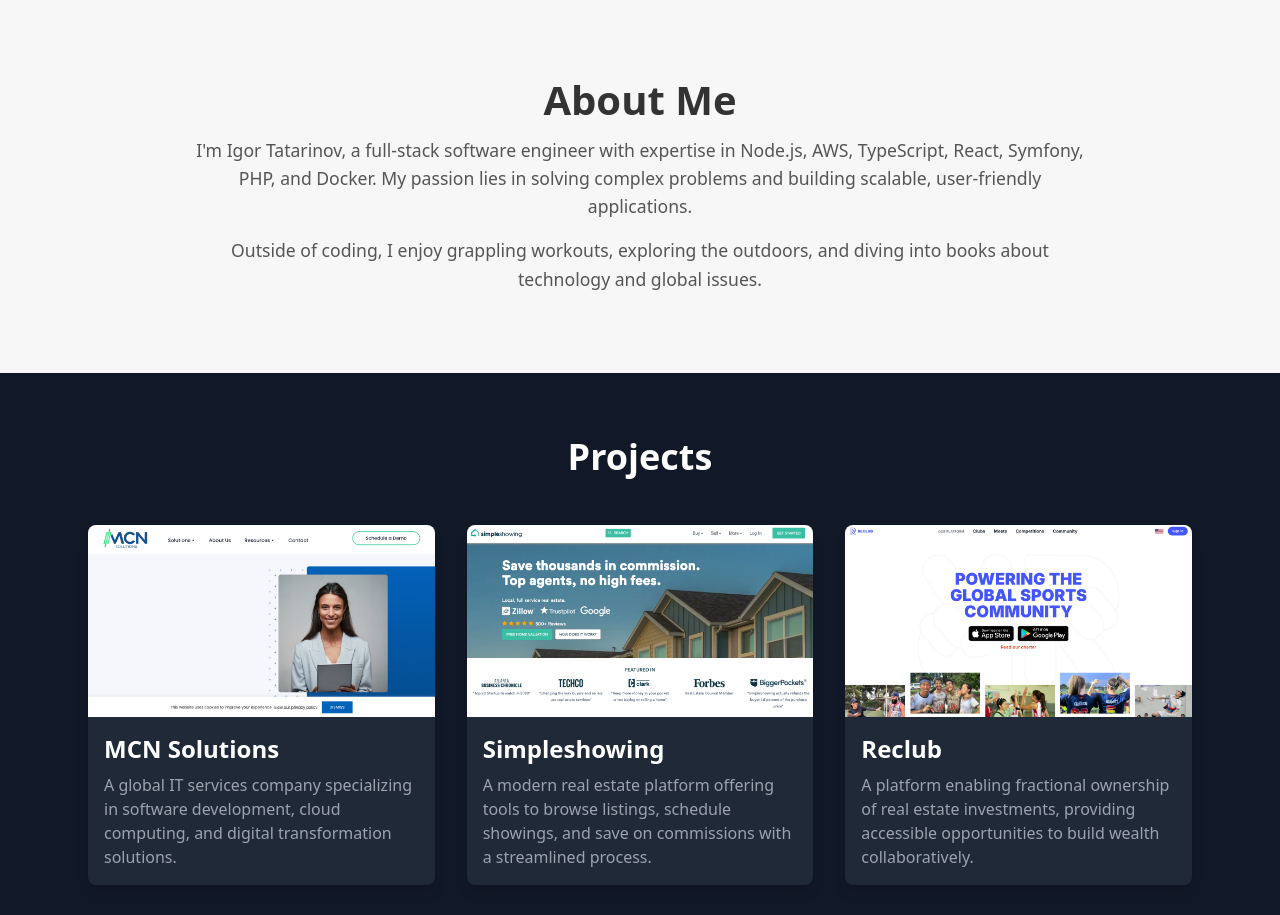
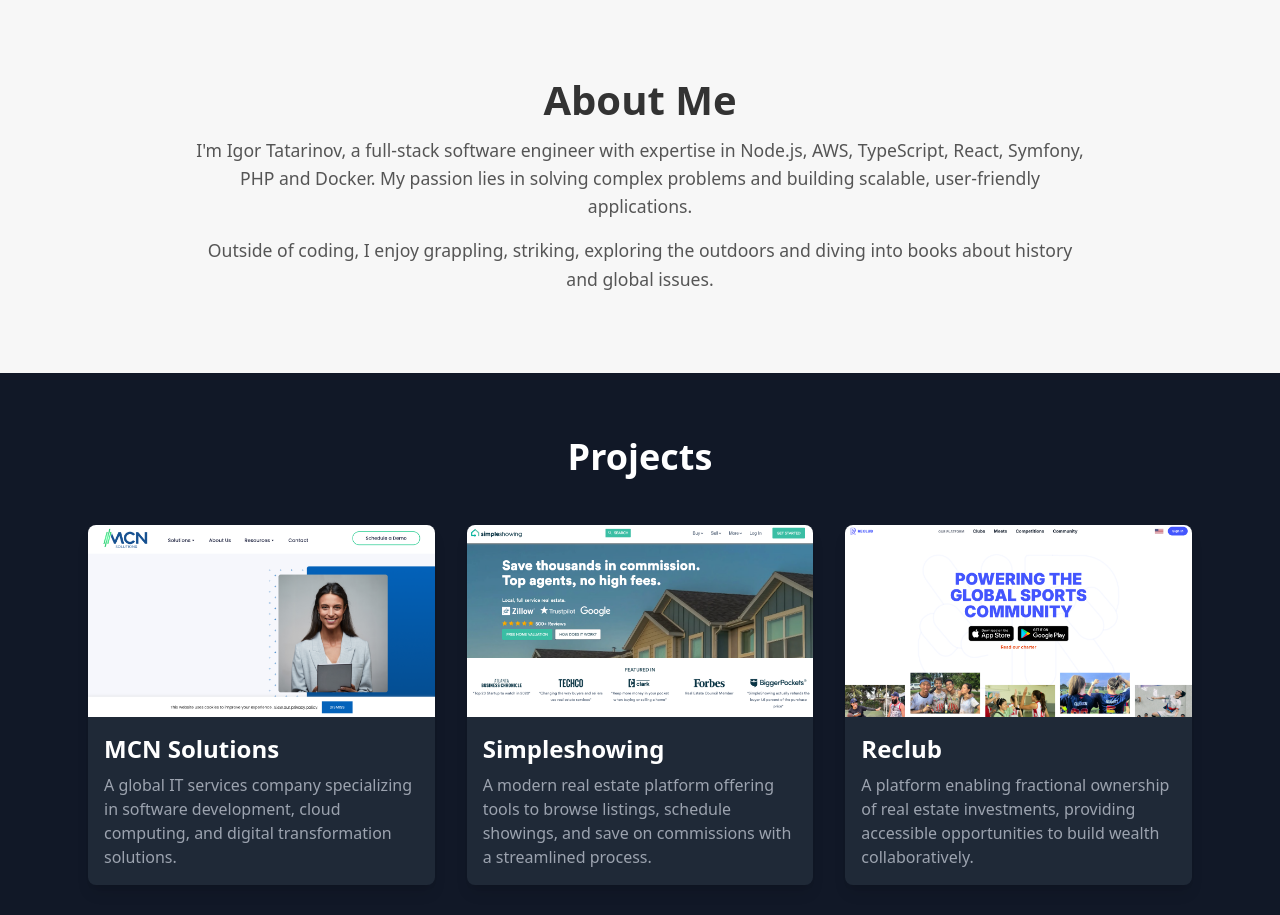
Before and after one commit to igor-tanv/my-portfolio, a Next.js app: page / in a window 1280 px wide. Shown: the part 800-1715 px from the top of the page. Built offline with nearby package versions, Linux system fonts and the light colour scheme.

Commit message:
emailJS template added, updated about me

```diff
--- a/package.json
+++ b/package.json
@@ -9,6 +9,7 @@
     "lint": "next lint"
   },
   "dependencies": {
+    "@emailjs/browser": "^4.4.1",
     "next": "15.1.2",
     "puppeteer": "^23.11.1",
     "react": "^19.0.0",
--- a/src/app/components/about.tsx
+++ b/src/app/components/about.tsx
@@ -12,13 +12,13 @@ const About = () => {
         </h2>
         <p className="text-lg md:text-xl text-gray-600 leading-relaxed">
           I&#39;m Igor Tatarinov, a full-stack software engineer with expertise in
-          Node.js, AWS, TypeScript, React, Symfony, PHP, and Docker. My passion
+          Node.js, AWS, TypeScript, React, Symfony, PHP and Docker. My passion
           lies in solving complex problems and building scalable, user-friendly
           applications.
         </p>
         <p className="text-lg md:text-xl text-gray-600 leading-relaxed mt-4">
-          Outside of coding, I enjoy grappling workouts, exploring the outdoors,
-          and diving into books about technology and global issues.
+          Outside of coding, I enjoy grappling, striking, exploring the outdoors
+          and diving into books about history and global issues.
         </p>
       </div>
     </section>
--- a/src/app/components/contact.tsx
+++ b/src/app/components/contact.tsx
@@ -4,11 +4,25 @@ import { useState } from 'react';
 
 const Contact = () => {
   const [submitted, setSubmitted] = useState(false);
+  const [formData, setFormData] = useState({
+    name: '',
+    email: '',
+    message: ''
+  });
+
+  const handleChange = (e: React.ChangeEvent<HTMLInputElement | HTMLTextAreaElement>) => {
+    const { name, value } = e.target;
+    setFormData((prevData) => ({
+      ...prevData,
+      [name]: value
+    }));
+  };
 
   const handleSubmit = (e: React.FormEvent<HTMLFormElement>) => {
     e.preventDefault();
     setSubmitted(true);
     // Placeholder for form handling logic (e.g., API call or email service)
+    console.log(formData); // For now, log the captured data
   };
 
   return (
@@ -23,18 +37,27 @@ const Contact = () => {
           <form onSubmit={handleSubmit} className="space-y-6">
             <input
               type="text"
+              name="name"
               placeholder="Your Name"
+              value={formData.name}
+              onChange={handleChange}
               required
               className="w-full px-4 py-3 border rounded-md focus:outline-none focus:ring-2 focus:ring-blue-500"
             />
             <input
               type="email"
+              name="email"
               placeholder="Your Email"
+              value={formData.email}
+              onChange={handleChange}
               required
               className="w-full px-4 py-3 border rounded-md focus:outline-none focus:ring-2 focus:ring-blue-500"
             />
             <textarea
+              name="message"
               placeholder="Your Message"
+              value={formData.message}
+              onChange={handleChange}
               required
               rows={5}
               className="w-full px-4 py-3 border rounded-md focus:outline-none focus:ring-2 focus:ring-blue-500"
```
Also changed, not shown: 1 other file (tests, documents, lock files or other folders).
